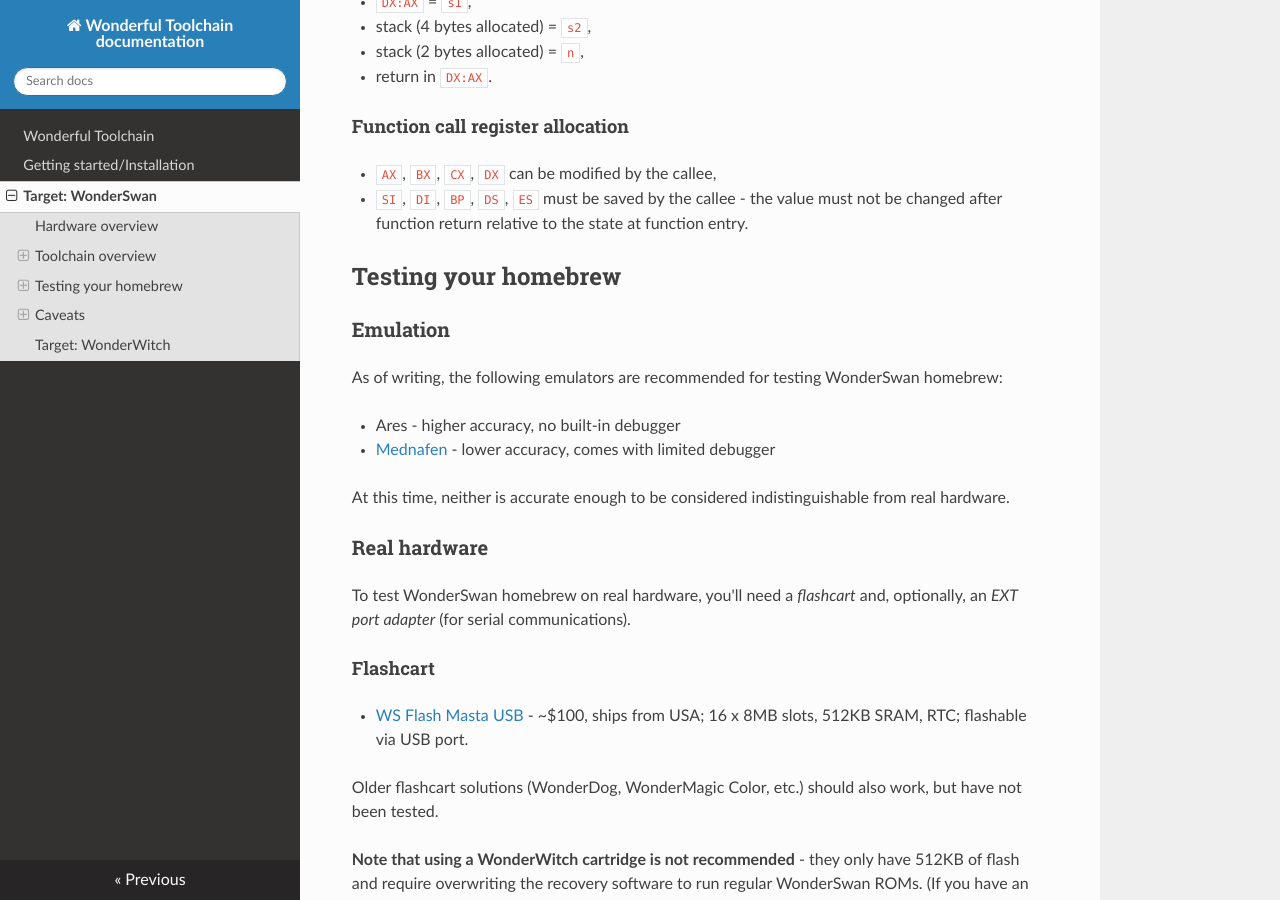
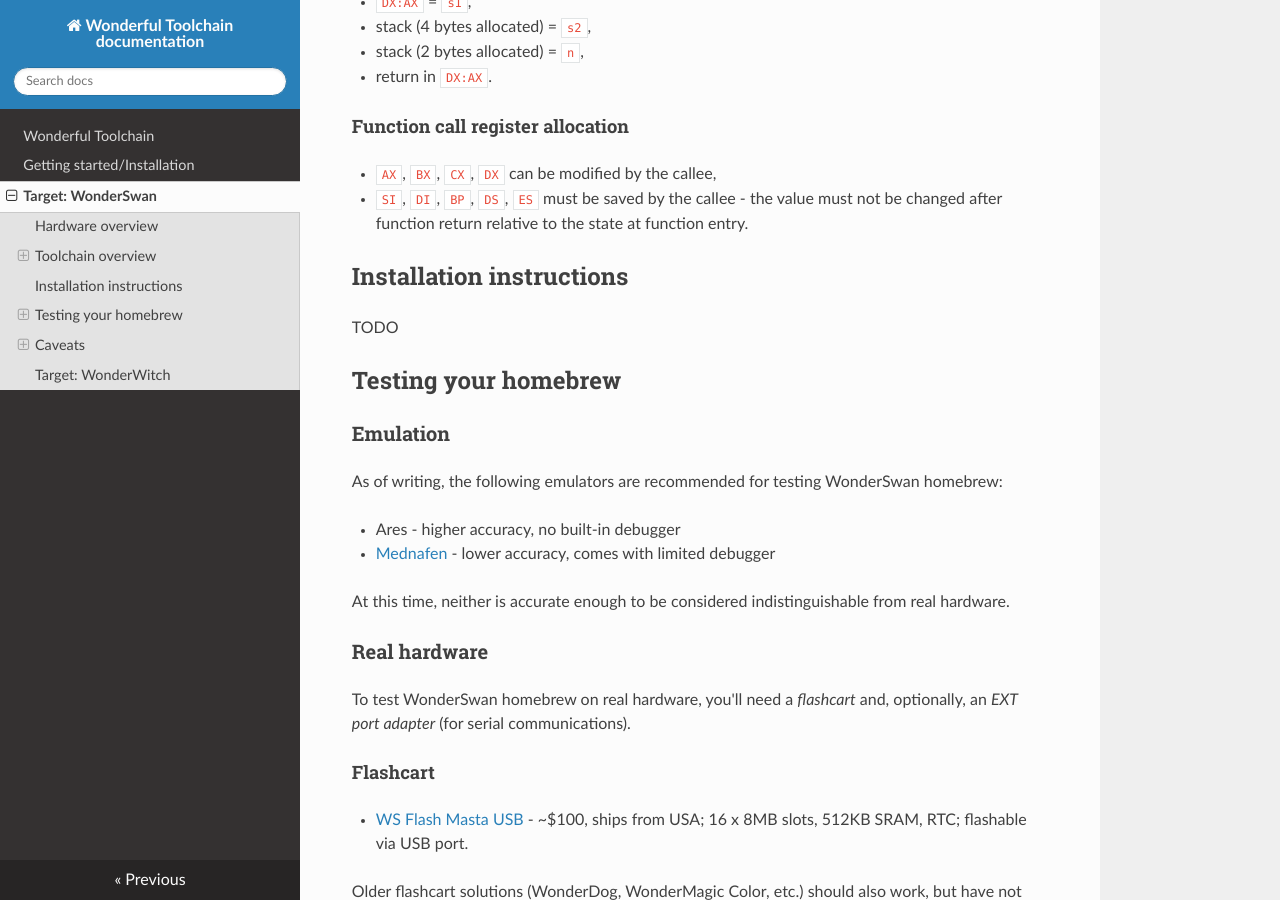
Before and after one commit to WonderfulToolchain/wonderful-docs, an MkDocs documentation site: the page built from docs/target-wonderswan.md, in a window 1280 px wide and 900 px high, scrolled down 3151 px. Built offline with MkDocs 1.6.1, drawn with Linux system fonts in a browser that asks for light colours; nearby versions of some CDN libraries.

Commit message:
minor update

````diff
--- a/docs/target-wonderswan.md
+++ b/docs/target-wonderswan.md
@@ -116,6 +116,10 @@ results in the following calling convention:
 * `AX`, `BX`, `CX`, `DX` can be modified by the callee,
 * `SI`, `DI`, `BP`, `DS`, `ES` must be saved by the callee - the value must not be changed after function return relative to the state at function entry.
 
+## Installation instructions
+
+TODO
+
 ## Testing your homebrew
 
 ### Emulation
@@ -175,7 +179,7 @@ static void call_from_my_function_table(uint8_t index) {
 }
 ```
 
-* Counter-intuitively, using `-fno-function-sections` in the "medium" memory model can generate *smaller* and *Faster* code:
+* Counter-intuitively, using `-fno-function-sections` in the "medium" memory model can generate *smaller* and *faster* code:
     * In `-ffunction-sections` mode, each *function* is put in its own segment (16-byte alignment), necessiating the use of far calls (10 CPU cycles).
      In `-fno-function-sections` mode, each *compilation unit* is put in its own segment, allowing for more tightly packed code. While all functions are still using "far" calls, an optimization can be made reducing the cost of the call to 7 CPU cycles.
 
--- a/mkdocs.yml
+++ b/mkdocs.yml
@@ -1,4 +1,5 @@
 site_name: Wonderful Toolchain documentation
 site_url: https://wonderful.asie.pl/doc/general
+site_description: General documentation pertaining to the toolchain.
 theme:
     name: readthedocs
````
